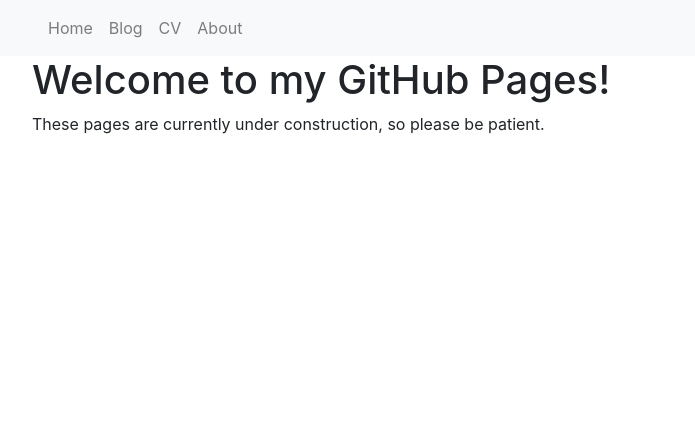
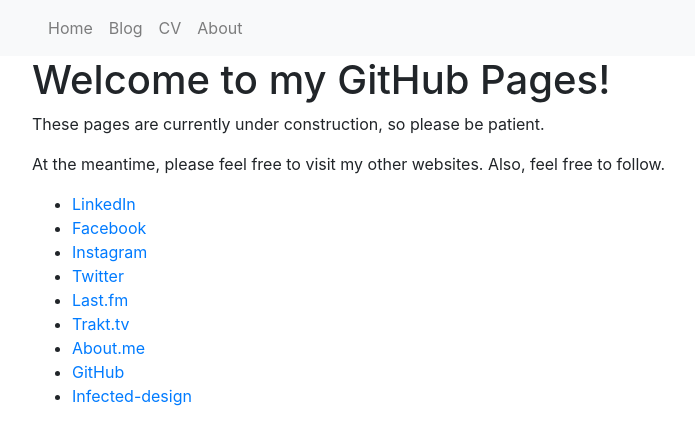
Before and after one commit to n00bsaiboth/n00bsaiboth.github.io, a Jekyll site: the page built from index.html, in a window 1280 px wide. Shown: the top 445 px of the page, without its empty margins (53-748 px from the left). Built offline with Jekyll 4.4.1, drawn with Linux system fonts in a browser that asks for light colours.

Commit message:
Update index.html
Updated the landing page.

```diff
--- a/index.html
+++ b/index.html
@@ -7,4 +7,17 @@ title: n00bsaiboth's GitHub Pages
 	<h1>Welcome to my GitHub Pages!</h1>
 
 	<p>These pages are currently under construction, so please be patient. </p>
+	<p>At the meantime, please feel free to visit my other websites. Also, feel free to follow. </p>
+	<ul>
+		<li><a href="https://www.linkedin.com/in/jussi-jokinen-86722634/" target="_blank">LinkedIn</a></li>
+		<li><a href="https://www.facebook.com/n00bsaiboth/" target="_blank">Facebook</a></li>
+		<li><a href="https://www.instagram.com/n00bsaiboth/" target="_blank">Instagram</a></li>
+		<li><a href="https://twitter.com/n00bsaiboth" target="_blank">Twitter</a></li>
+		<li><a href="https://www.last.fm/user/n00bsaiboth" target="_blank">Last.fm</a></li>
+		<li><a href="https://trakt.tv/users/n00bsaiboth" target="_blank">Trakt.tv</a></li>
+		<li><a href="https://about.me/jussi.jokinen" target="_blank">About.me</a></li>
+		<li><a href="https://github.com/n00bsaiboth/" target="_blank">GitHub</a></li>
+		<li><a href="https://infected-design.net" target="_blank">Infected-design</a></li>
+
+	</ul>
 </article>
```
